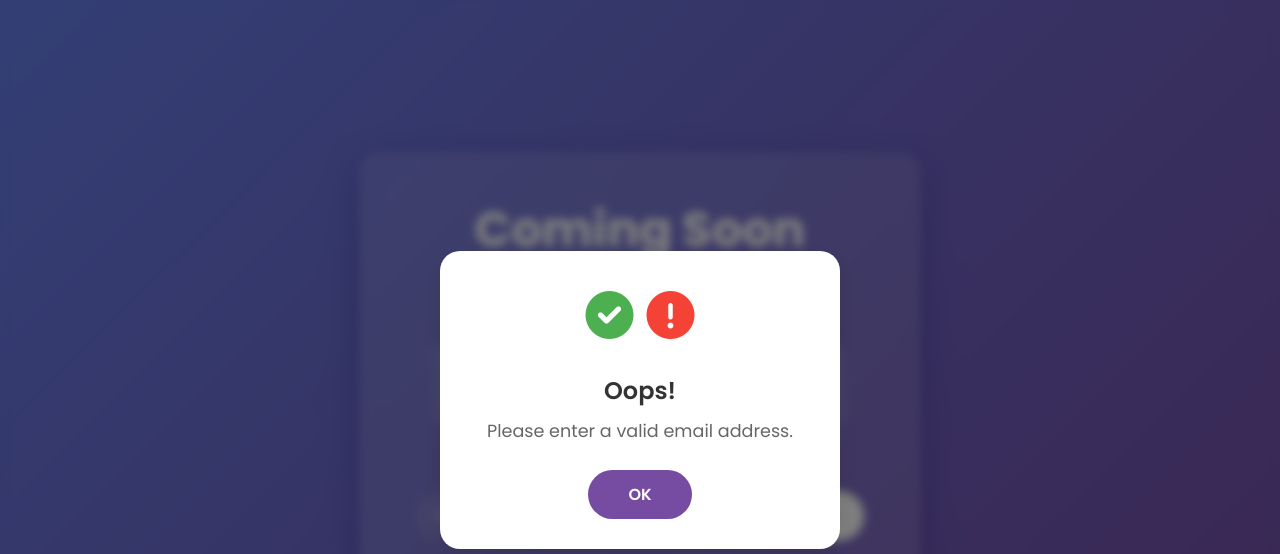
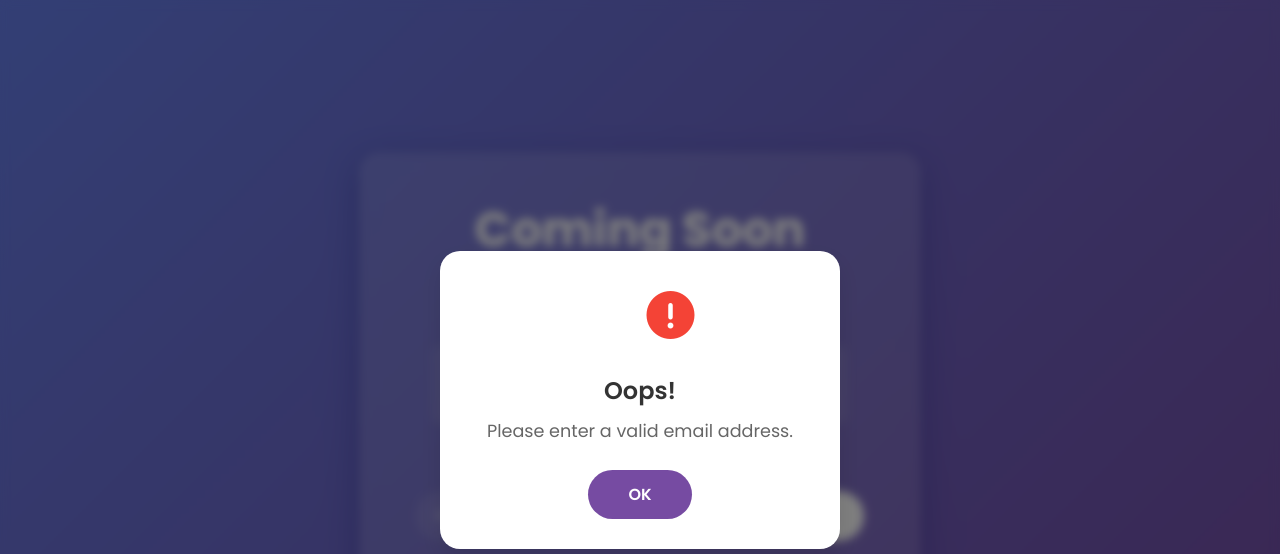
Before and after one commit to makindiilete/comingsoon, a plain HTML site: page index.html in a window 1280 px wide. Both pictures are taken after a click on the button "Notify Me". Shown: the top 554 px of the page. Drawn offline with Linux system fonts and the light colour scheme.

Commit message:
fix: Fix modal icons showing simultaneously

```diff
--- a/script.js
+++ b/script.js
@@ -8,9 +8,14 @@ const modalMessage = document.querySelector(".modal-message");
 const modalCloseBtn = document.querySelector(".modal-close-btn");
 
 function showModal(message, type = "success") {
+  // First remove any existing classes
+  modal.classList.remove("success", "error");
+
   const title = type === "success" ? "Success!" : "Oops!";
   modalTitle.textContent = title;
   modalMessage.textContent = message;
+
+  // Add new classes
   modal.classList.add("show", type);
 }
 
--- a/styles.css
+++ b/styles.css
@@ -179,23 +179,20 @@ body {
   margin-bottom: 20px;
 }
 
-.success-icon {
-  color: #4caf50;
-  display: none;
-}
-
+.success-icon,
 .error-icon {
-  color: #f44336;
   display: none;
 }
 
 .modal.success .success-icon {
   display: inline-block;
+  color: #4caf50;
   animation: scaleIn 0.3s ease;
 }
 
 .modal.error .error-icon {
   display: inline-block;
+  color: #f44336;
   animation: scaleIn 0.3s ease;
 }
 
```
